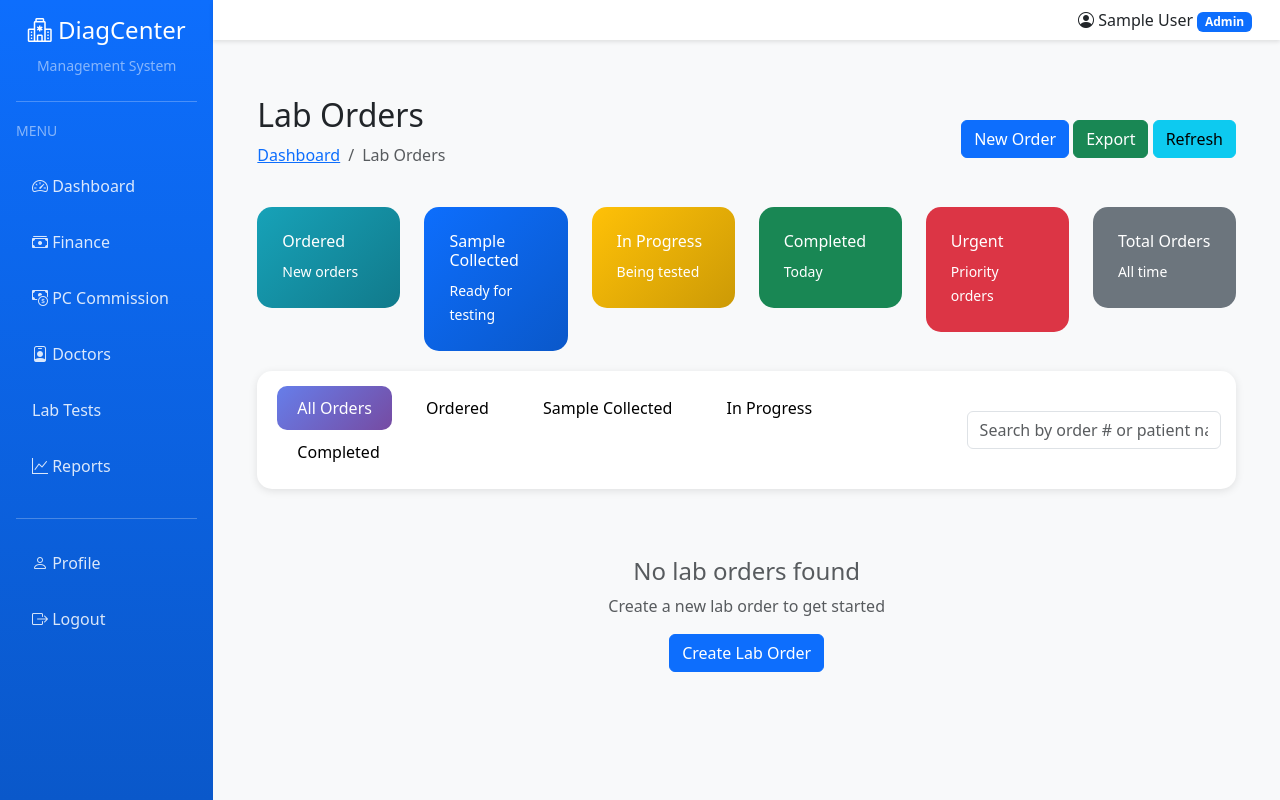
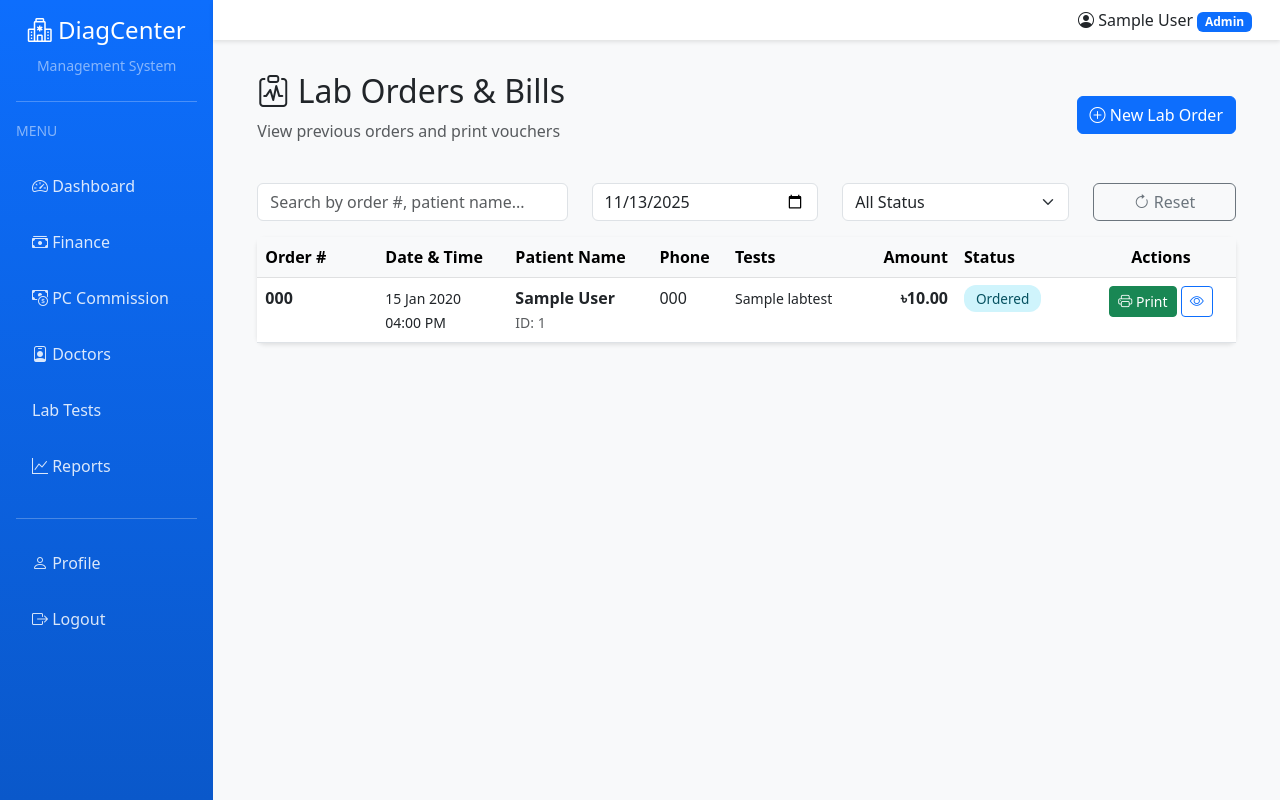
Before and after one commit to sa5613675-jpg/hosp, a Django app: page /lab/ in a window 1280 px wide. Run offline with Django 5.2, Linux system fonts and the light colour scheme; a user stored in the database is signed in; tables that the repository leaves empty hold one stand-in row (values such as "Sample post"); some libraries are stand-ins or nearby versions.

Commit message:
Simplify lab orders page - show history with print voucher feature

```diff
--- a/lab/urls.py
+++ b/lab/urls.py
@@ -8,10 +8,11 @@
     path('dashboard/', views.lab_dashboard, name='lab_dashboard'),
 
     # Lab Orders
-    path('orders/', views.LabOrderListView.as_view(), name='order_list'),
+    path('orders/', views.lab_order_list, name='order_list'),
     path('order/create/', views.lab_order_create, name='order_create'),
     path('order/<int:pk>/', views.lab_order_detail, name='order_detail'),
     path('order/<int:pk>/details/', views.lab_order_detail, name='order_details'),  # AJAX
+    path('order/<int:pk>/print-voucher/', views.print_lab_voucher, name='print_voucher'),
     path('order/<int:pk>/collect-sample/', views.collect_sample, name='collect_sample'),
     path('order/<int:pk>/start-testing/', views.start_testing, name='start_testing'),
     path('order/<int:pk>/cancel/', views.cancel_order, name='cancel_order'),
--- a/lab/views.py
+++ b/lab/views.py
@@ -63,9 +63,26 @@
 
 @login_required
 def lab_order_list(request):
-    """List lab orders - function-based view"""
-    orders = LabOrder.objects.all().select_related('patient').order_by('-ordered_at')
-    return render(request, 'lab/lab_order_list.html', {'orders': orders})
+    """List lab orders - Simple view with history and print voucher option"""
+    from django.utils import timezone
+
+    orders = LabOrder.objects.all().select_related('patient', 'ordered_by').prefetch_related('tests').order_by('-ordered_at')
+
+    # Filter by date if provided
+    date_filter = request.GET.get('date')
+    if date_filter:
+        orders = orders.filter(ordered_at__date=date_filter)
+
+    # Filter by status if provided
+    status_filter = request.GET.get('status')
+    if status_filter:
+        orders = orders.filter(status=status_filter)
+
+    context = {
+        'order_list': orders[:100],  # Limit to recent 100 orders
+        'today': timezone.now().date(),
+    }
+    return render(request, 'lab/lab_order_list_simple.html', context)
 
 
 @login_required
@@ -82,7 +99,7 @@
 
     context = {
         'tests': LabTest.objects.filter(is_active=True).order_by('category', 'test_name'),
-        'patients': Patient.objects.filter(is_active=True).order_by('-created_at')[:50],
+        'patients': Patient.objects.filter(is_active=True).order_by('-registered_at')[:50],
         'today': timezone.now().date(),
     }
     return render(request, 'lab/lab_order_form.html', context)
@@ -91,6 +108,15 @@
 @login_required
 def lab_order_detail(request, pk):
     """View lab order details"""
+    order = get_object_or_404(LabOrder, pk=pk)
+    return render(request, 'lab/lab_order_detail.html', {'order': order})
+
+
+@login_required
+def print_lab_voucher(request, pk):
+    """Print lab test bill voucher"""
+    order = get_object_or_404(LabOrder, pk=pk)
+    return render(request, 'lab/print_voucher.html', {'order': order})
     order = get_object_or_404(LabOrder, pk=pk)
     return render(request, 'lab/lab_order_detail.html', {'order': order})
 
--- a/templates/lab/lab_order_list.html
+++ b/templates/lab/lab_order_list.html
@@ -5,49 +5,99 @@
 
 {% block extra_css %}
 <style>
-    .order-card {
-        border-radius: 12px;
-        box-shadow: 0 4px 6px rgba(0, 0, 0, 0.1);
-        margin-bottom: 15px;
-        transition: all 0.3s;
-        border-left: 5px solid #dee2e6;
+    .order-table {
+        background: white;
+        border-radius: 8px;
+        box-shadow: 0 2px 4px rgba(0,0,0,0.1);
     }
 
-    .order-card:hover {
-        transform: translateY(-3px);
-        box-shadow: 0 6px 12px rgba(0, 0, 0, 0.15);
+    .order-row {
+        border-bottom: 1px solid #eee;
+        transition: background-color 0.2s;
     }
 
-    .order-card.ordered {
-        border-left-color: #0dcaf0;
-        background-color: #cff4fc;
+    .order-row:hover {
+        background-color: #f8f9fa;
     }
 
-    .order-card.sample_collected {
-        border-left-color: #0d6efd;
-        background-color: #cfe2ff;
+    .status-badge {
+        padding: 4px 12px;
+        border-radius: 12px;
+        font-size: 0.85rem;
+        font-weight: 500;
     }
 
-    .order-card.in_progress {
-        border-left-color: #ffc107;
-        background-color: #fff3cd;
+    .status-completed { background-color: #d1e7dd; color: #0f5132; }
+    .status-in-progress { background-color: #fff3cd; color: #664d03; }
+    .status-ordered { background-color: #cff4fc; color: #055160; }
+
+    .print-btn {
+        padding: 6px 12px;
+        font-size: 0.875rem;
     }
+</style>
+{% endblock %}
 
-    .order-card.completed {
-        border-left-color: #198754;
-        background-color: #d1e7dd;
-    }
+{% block content %}
+<div class="container-fluid">
+    <div class="row mb-4">
+        <div class="col-12">
+            <div class="d-flex justify-content-between align-items-center">
+                <div>
+                    <h2><i class="bi bi-clipboard-pulse"></i> Lab Orders & Bills</h2>
+                    <nav aria-label="breadcrumb">
+                        <ol class="breadcrumb">
+                            <li class="breadcrumb-item"><a href="{% url 'lab:lab_dashboard' %}">Dashboard</a></li>
+                            <li class="breadcrumb-item active">Lab Orders</li>
+                        </ol>
+                    </nav>
+                </div>
+                <div>
+                    <a href="{% url 'lab:order_create' %}" class="btn btn-primary">
+                        <i class="bi bi-plus-circle"></i> New Lab Order
+                    </a>
+                </div>
+            </div>
+        </div>
+    </div>
 
-    .order-card.cancelled {
-        border-left-color: #dc3545;
-        background-color: #f8d7da;
-    }
+    <!-- Search Bar -->
+    <div class="row mb-3">
+        <div class="col-md-6">
+            <input type="text" class="form-control" id="searchBox"
+                   placeholder="Search by order #, patient name, or phone..."
+                   onkeyup="searchOrders()">
+        </div>
+        <div class="col-md-3">
+            <select class="form-select" id="statusFilter" onchange="filterStatus()">
+                <option value="">All Status</option>
+                <option value="ORDERED">Ordered</option>
+                <option value="SAMPLE_COLLECTED">Sample Collected</option>
+                <option value="IN_PROGRESS">In Progress</option>
+                <option value="COMPLETED">Completed</option>
+            </select>
+        </div>
+        <div class="col-md-3">
+            <input type="date" class="form-control" id="dateFilter" onchange="filterDate()">
+        </div>
+    </div>
 
-    .stat-box {
-        border-radius: 15px;
-        padding: 25px;
-        color: white;
-        margin-bottom: 20px;
+    <!-- Orders Table -->
+    <div class="order-table">
+        <table class="table table-hover mb-0">
+            <thead class="table-light">
+                <tr>
+                    <th>Order #</th>
+                    <th>Date</th>
+                    <th>Patient Name</th>
+                    <th>Phone</th>
+                    <th>Tests</th>
+                    <th>Amount</th>
+                    <th>Status</th>
+                    <th>Actions</th>
+                </tr>
+            </thead>
+            <tbody id="ordersTableBody">
         cursor: pointer;
         transition: transform 0.3s;
     }
--- /dev/null
+++ b/templates/lab/lab_order_list_simple.html
@@ -0,0 +1,223 @@
+{% extends 'base.html' %}
+{% load static %}
+
+{% block title %}Lab Orders & Bills{% endblock %}
+
+{% block extra_css %}
+<style>
+    .order-table {
+        background: white;
+        border-radius: 8px;
+        box-shadow: 0 2px 4px rgba(0,0,0,0.1);
+    }
+
+    .order-row:hover {
+        background-color: #f8f9fa;
+    }
+
+    .status-badge {
+        padding: 4px 12px;
+        border-radius: 12px;
+        font-size: 0.85rem;
+        font-weight: 500;
+    }
+
+    .status-COMPLETED { background-color: #d1e7dd; color: #0f5132; }
+    .status-IN_PROGRESS { background-color: #fff3cd; color: #664d03; }
+    .status-ORDERED { background-color: #cff4fc; color: #055160; }
+    .status-SAMPLE_COLLECTED { background-color: #cfe2ff; color: #084298; }
+
+    @media print {
+        .no-print { display: none; }
+        body { background: white; }
+    }
+</style>
+{% endblock %}
+
+{% block content %}
+<div class="container-fluid no-print">
+    <div class="row mb-4">
+        <div class="col-12">
+            <div class="d-flex justify-content-between align-items-center">
+                <div>
+                    <h2><i class="bi bi-clipboard-pulse"></i> Lab Orders & Bills</h2>
+                    <p class="text-muted">View previous orders and print vouchers</p>
+                </div>
+                <div>
+                    <a href="{% url 'lab:order_create' %}" class="btn btn-primary">
+                        <i class="bi bi-plus-circle"></i> New Lab Order
+                    </a>
+                </div>
+            </div>
+        </div>
+    </div>
+
+    <!-- Search and Filter -->
+    <div class="row mb-3">
+        <div class="col-md-4">
+            <input type="text" class="form-control" id="searchBox"
+                   placeholder="Search by order #, patient name..."
+                   onkeyup="searchOrders()">
+        </div>
+        <div class="col-md-3">
+            <input type="date" class="form-control" id="dateFilter"
+                   value="{{ today|date:'Y-m-d' }}" onchange="filterDate()">
+        </div>
+        <div class="col-md-3">
+            <select class="form-select" id="statusFilter" onchange="filterStatus()">
+                <option value="">All Status</option>
+                <option value="ORDERED">Ordered</option>
+                <option value="SAMPLE_COLLECTED">Sample Collected</option>
+                <option value="IN_PROGRESS">In Progress</option>
+                <option value="COMPLETED">Completed</option>
+            </select>
+        </div>
+        <div class="col-md-2">
+            <button class="btn btn-outline-secondary w-100" onclick="resetFilters()">
+                <i class="bi bi-arrow-clockwise"></i> Reset
+            </button>
+        </div>
+    </div>
+
+    <!-- Orders Table -->
+    <div class="order-table">
+        {% if order_list %}
+        <div class="table-responsive">
+            <table class="table table-hover mb-0">
+                <thead class="table-light">
+                    <tr>
+                        <th style="width: 120px;">Order #</th>
+                        <th style="width: 130px;">Date & Time</th>
+                        <th>Patient Name</th>
+                        <th>Phone</th>
+                        <th>Tests</th>
+                        <th style="width: 100px;" class="text-end">Amount</th>
+                        <th style="width: 130px;">Status</th>
+                        <th style="width: 150px;" class="text-center">Actions</th>
+                    </tr>
+                </thead>
+                <tbody id="ordersTableBody">
+                    {% for order in order_list %}
+                    <tr class="order-row" data-order-id="{{ order.id }}">
+                        <td><strong>{{ order.order_number }}</strong></td>
+                        <td><small>{{ order.ordered_at|date:"d M Y" }}<br>{{ order.ordered_at|time:"h:i A" }}</small></td>
+                        <td>
+                            <strong>{{ order.patient.first_name }} {{ order.patient.last_name }}</strong><br>
+                            <small class="text-muted">ID: {{ order.patient.patient_id }}</small>
+                        </td>
+                        <td>{{ order.patient.phone|default:"-" }}</td>
+                        <td>
+                            <small>
+                                {% for test in order.tests.all|slice:":2" %}
+                                    {{ test.test_name }}{% if not forloop.last %}, {% endif %}
+                                {% endfor %}
+                                {% if order.tests.count > 2 %}
+                                    <span class="badge bg-secondary">+{{ order.tests.count|add:"-2" }} more</span>
+                                {% endif %}
+                            </small>
+                        </td>
+                        <td class="text-end"><strong>৳{{ order.total_amount|floatformat:2 }}</strong></td>
+                        <td>
+                            <span class="status-badge status-{{ order.status }}">
+                                {{ order.get_status_display }}
+                            </span>
+                        </td>
+                        <td class="text-center">
+                            <button class="btn btn-sm btn-success" onclick="printVoucher({{ order.id }})">
+                                <i class="bi bi-printer"></i> Print
+                            </button>
+                            <a href="{% url 'lab:order_detail' order.id %}" class="btn btn-sm btn-outline-primary">
+                                <i class="bi bi-eye"></i>
+                            </a>
+                        </td>
+                    </tr>
+                    {% endfor %}
+                </tbody>
+            </table>
+        </div>
+        {% else %}
+        <div class="text-center py-5">
+            <i class="bi bi-inbox" style="font-size: 48px; color: #ccc;"></i>
+            <p class="text-muted mt-3">No lab orders found</p>
+            <a href="{% url 'lab:order_create' %}" class="btn btn-primary">
+                <i class="bi bi-plus-circle"></i> Create First Order
+            </a>
+        </div>
+        {% endif %}
+    </div>
+
+    <!-- Pagination -->
+    {% if is_paginated %}
+    <div class="row mt-4">
+        <div class="col-12">
+            <nav>
+                <ul class="pagination justify-content-center">
+                    {% if page_obj.has_previous %}
+                    <li class="page-item">
+                        <a class="page-link" href="?page=1">First</a>
+                    </li>
+                    <li class="page-item">
+                        <a class="page-link" href="?page={{ page_obj.previous_page_number }}">Previous</a>
+                    </li>
+                    {% endif %}
+
+                    <li class="page-item active">
+                        <span class="page-link">{{ page_obj.number }} of {{ page_obj.paginator.num_pages }}</span>
+                    </li>
+
+                    {% if page_obj.has_next %}
+                    <li class="page-item">
+                        <a class="page-link" href="?page={{ page_obj.next_page_number }}">Next</a>
+                    </li>
+                    <li class="page-item">
+                        <a class="page-link" href="?page={{ page_obj.paginator.num_pages }}">Last</a>
+                    </li>
+                    {% endif %}
+                </ul>
+            </nav>
+        </div>
+    </div>
+    {% endif %}
+</div>
+
+<!-- Print Voucher Modal/Iframe -->
+<div id="printFrame" style="display: none;"></div>
+
+<script>
+function searchOrders() {
+    const searchTerm = document.getElementById('searchBox').value.toLowerCase();
+    const rows = document.querySelectorAll('.order-row');
+
+    rows.forEach(row => {
+        const text = row.textContent.toLowerCase();
+        row.style.display = text.includes(searchTerm) ? '' : 'none';
+    });
+}
+
+function filterDate() {
+    const dateValue = document.getElementById('dateFilter').value;
+    if (dateValue) {
+        window.location.href = `?date=${dateValue}`;
+    }
+}
+
+function filterStatus() {
+    const status = document.getElementById('statusFilter').value;
+    if (status) {
+        window.location.href = `?status=${status}`;
+    } else {
+        window.location.href = window.location.pathname;
+    }
+}
+
+function resetFilters() {
+    window.location.href = window.location.pathname;
+}
+
+function printVoucher(orderId) {
+    // Open print voucher URL in new window
+    const printUrl = `/lab/order/${orderId}/print-voucher/`;
+    window.open(printUrl, '_blank', 'width=900,height=700');
+}
+</script>
+{% endblock %}
```
Also changed, not shown: templates/lab/print_voucher.html (added, +283 -0 lines).
